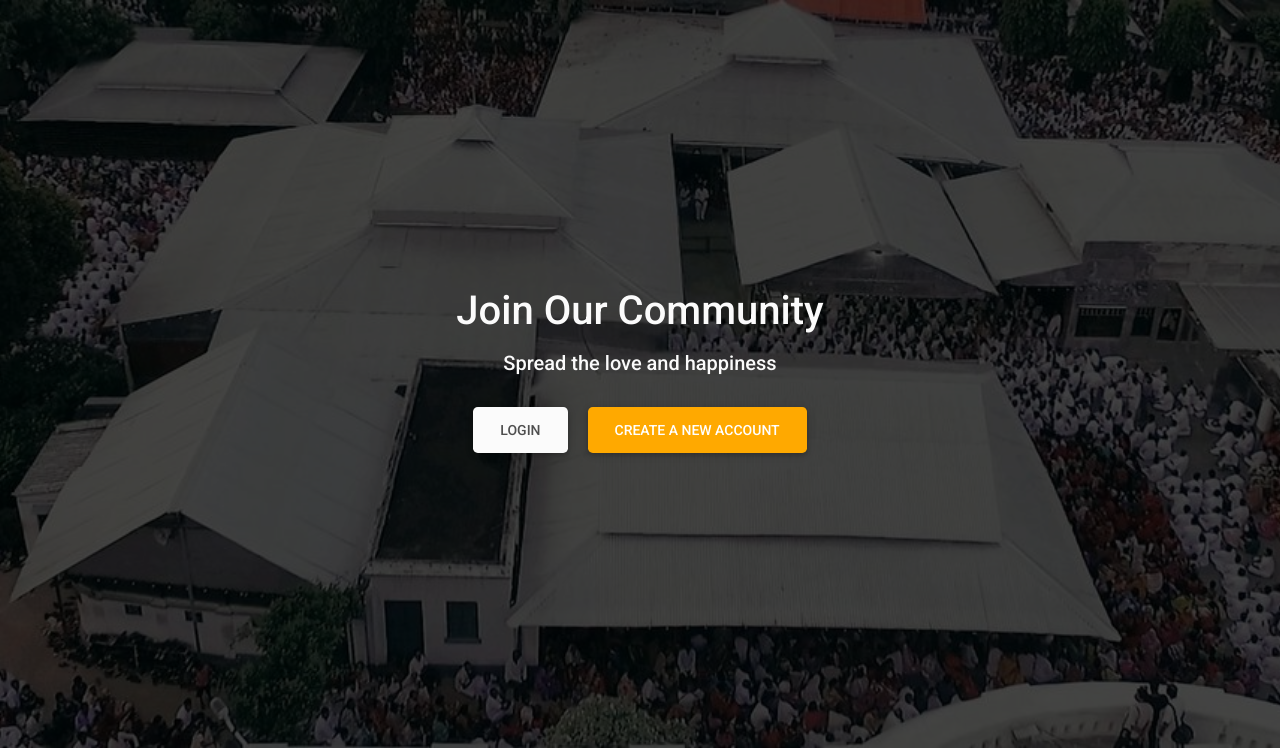
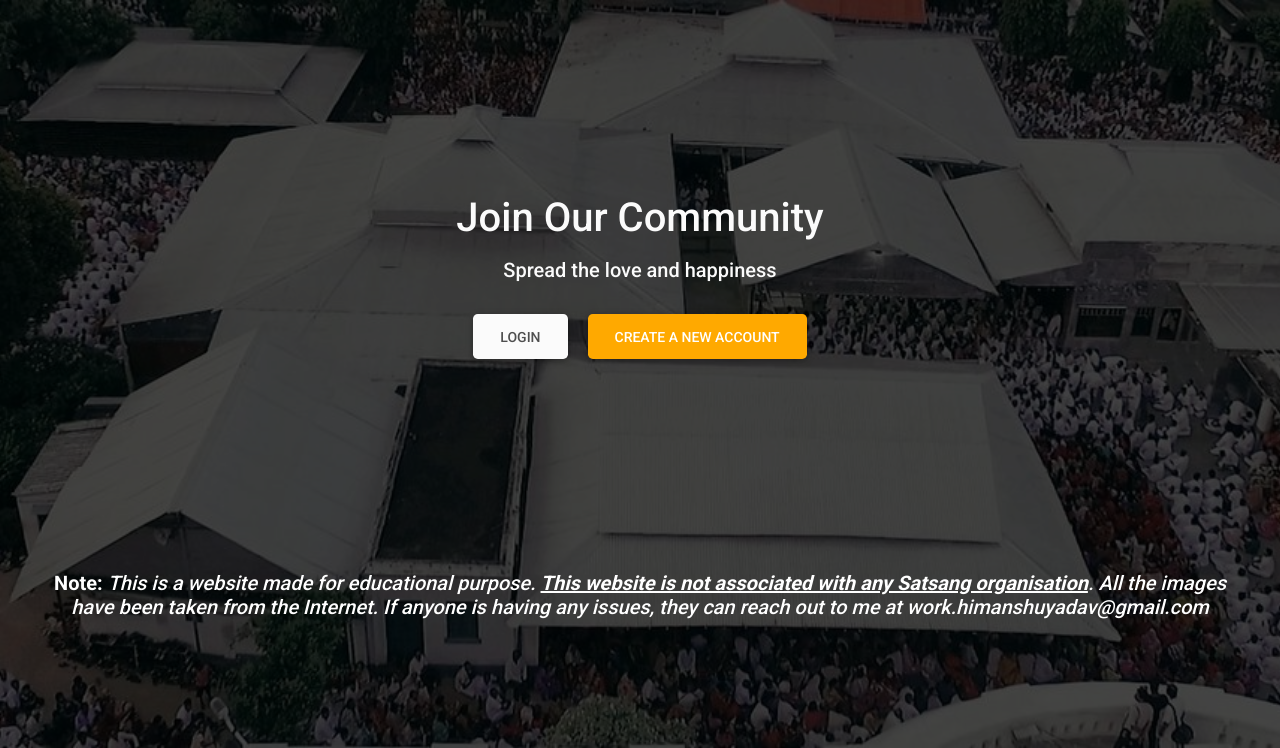
Before and after one commit to himanshyouyadav/Satsang, a Django app: page / in a window 1280 px wide. Shown: the part 61-809 px from the top of the page. Run offline with Django 4.2, Linux system fonts and the light colour scheme.

Commit message:
Added Disclaimer

```diff
--- a/samiti/templates/account/home.html
+++ b/samiti/templates/account/home.html
@@ -24,7 +24,7 @@
       <!-- Background image -->
       <div id="intro-example" class="p-5 text-center bg-image">
         <div class="mask">
-          <div class="d-flex justify-content-center align-items-center h-100">
+          <div class="d-flex justify-content-center align-items-center h-75">
             <div class="text-white">
               <h1 class="mb-3 text-light">Join Our Community</h1>
               <h5 class="mb-4 text-light">Spread the love and happiness</h5>
@@ -32,6 +32,9 @@
               <a class="btn btn-warning btn-lg m-2" href="/register" target="_blank" role="button">CREATE A NEW ACCOUNT</a>
             </div>
           </div>
+          <div style="color: white; padding: 10px 50px;">
+            <h5><strong>Note:</strong> <i>This is a website made for educational purpose. <b><u> This website is not associated with any Satsang organisation</u></b>. All the images have been taken from the Internet. If anyone is having any issues, they can reach out to me at work.himanshuyadav@gmail.com</i></h3>
+          </div>
         </div>
       </div>
       <!-- Background image -->
--- a/samiti/templates/account/mdb-base.html
+++ b/samiti/templates/account/mdb-base.html
@@ -74,7 +74,7 @@
                     </li> -->
                 {% endif %}
                 <li class="nav-item">
-                    <a type="button" class="nav-link btn btn-light nav-link btn-sm px-3 my-1 mx-3" href="https://satsang.org.in"><strong>Website</strong></a>
+                    <a type="button" class="nav-link btn btn-light nav-link btn-sm px-3 my-1 mx-3" href=""><strong>Website</strong></a>
                 </li>
             </ul>
             <!-- Left links -->
--- a/samiti/templates/dashboard/member-pdf.html
+++ b/samiti/templates/dashboard/member-pdf.html
@@ -40,7 +40,7 @@
                         <p>NH - 79 Gangrar Chittorgarh - 312901 <br> DEOGARH, INDIA</p>
                     </div>
                     <div class="col-sm-4 text-center">
-                        <img class="img-fluid" src="https://satsang.org.in/logo.png"/>
+                        <img class="img-fluid" src="#"/>
                     </div>
                     <div class="col-sm-4" style="text-align:right;">
                         <h5>USER REGISTRATION</h5>
```
Also changed, not shown: samiti/db.sqlite3, 1 other file.
